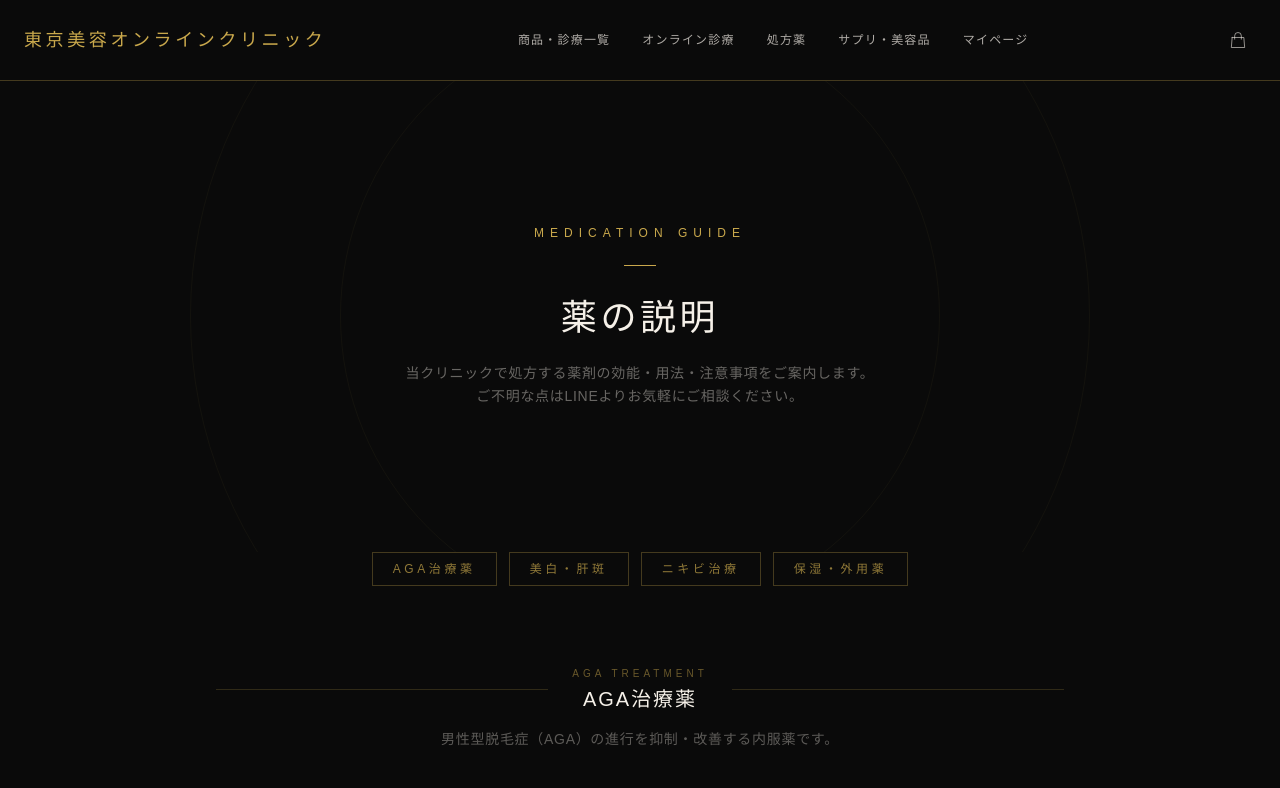
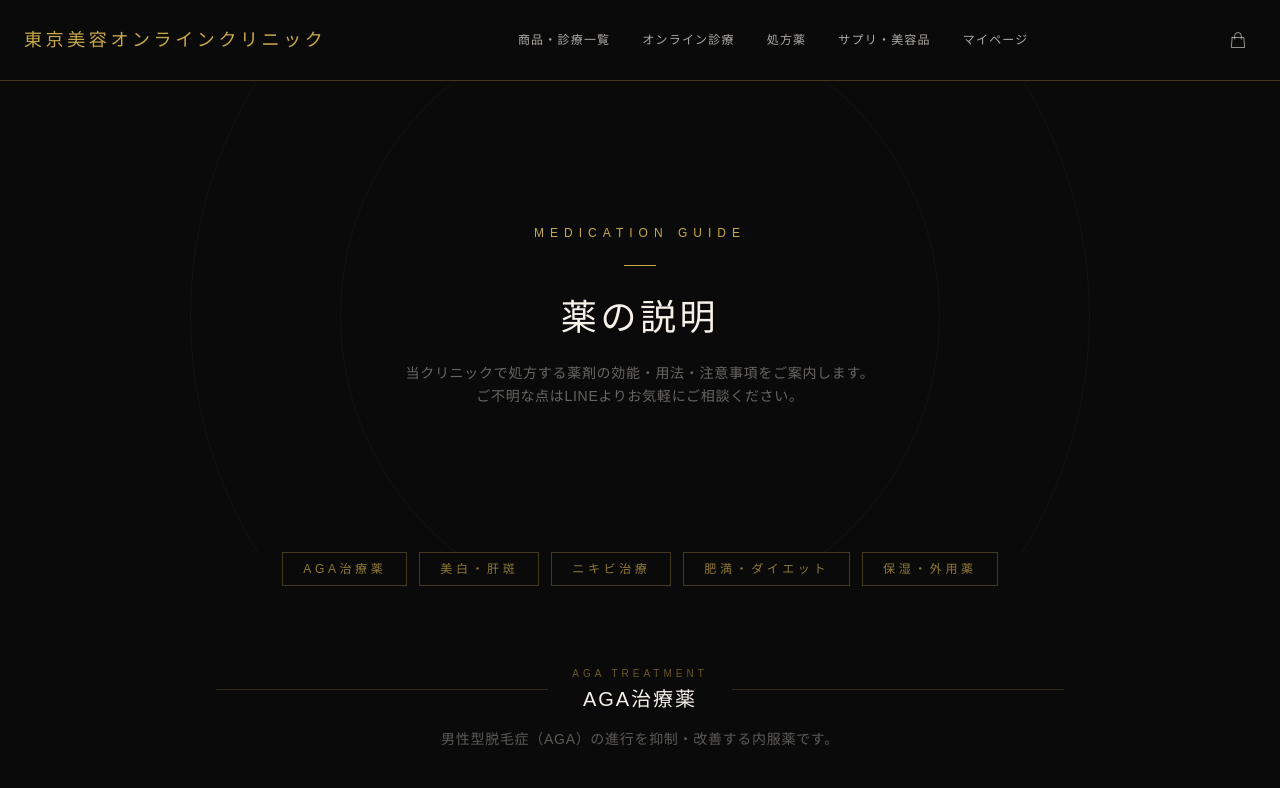
Before and after one commit to fumito2025-source/tokyo-beauty-online-clinic, a Next.js app: page /medication in a window 1280 px wide. Shown: the top 788 px of the page. Built offline with nearby package versions, Linux system fonts and the light colour scheme.

Commit message:
Add obesity/diet treatment category with Manjaro, Rybelsus

```diff
--- a/src/app/api/line/webhook/route.ts
+++ b/src/app/api/line/webhook/route.ts
@@ -37,6 +37,15 @@ function medicationMenuMessage(): LineMessage[] {
             text: "アダパレンゲル・ゼビアックスなど",
             actions: [
               { type: "uri", label: "詳しく見る", uri: `${BASE_URL}/medication#acne` },
+            ],
+          },
+          {
+            thumbnailImageUrl: `${BASE_URL}/medication/obesity.png`,
+            imageSize: "cover",
+            title: "肥満・ダイエット",
+            text: "マンジャロ・リベルサス・防風通聖散など",
+            actions: [
+              { type: "uri", label: "詳しく見る", uri: `${BASE_URL}/medication#obesity` },
             ],
           },
           {
--- a/src/app/medication/page.tsx
+++ b/src/app/medication/page.tsx
@@ -127,6 +127,42 @@ const categories = [
     ],
   },
   {
+    id: "obesity",
+    label: "肥満・ダイエット",
+    en: "OBESITY TREATMENT",
+    description: "GLP-1受容体作動薬など、医学的根拠に基づいた肥満治療薬です。自由診療となります。",
+    drugs: [
+      {
+        name: "マンジャロ皮下注（チルゼパチド）2.5mg / 5mg",
+        maker: "日本イーライリリー",
+        effect: "GIP・GLP-1デュアル受容体作動薬。食欲を抑制し、血糖値の上昇を緩やかにします。GLP-1単剤より高い体重減少効果が報告されています。",
+        usage: "週1回、腹部・太もも・上腕に皮下注射。2.5mgから開始し、状態に応じて増量します。",
+        caution: "悪心・嘔吐・下痢が生じることがあります。膵炎の既往がある方は要相談。美容・ダイエット目的は適応外の自由診療のため、医薬品副作用被害救済制度の対象外です。",
+      },
+      {
+        name: "リベルサス錠（セマグルチド）3mg / 7mg / 14mg",
+        maker: "ノボ ノルディスク",
+        effect: "GLP-1受容体作動薬の経口薬。注射が不要で、食欲抑制・体重減少効果があります。",
+        usage: "1日1回、起床後すぐに水約120mLで服用。服用後30分は飲食・他薬を避けてください。",
+        caution: "悪心・下痢・便秘が生じることがあります。甲状腺髄様がんの既往または家族歴がある方は禁忌。",
+      },
+      {
+        name: "ウゴービ皮下注（セマグルチド）",
+        maker: "ノボ ノルディスク",
+        effect: "肥満症治療に特化したGLP-1受容体作動薬。週1回投与で高い体重減少効果を発揮します。",
+        usage: "週1回、腹部・太もも・上腕に皮下注射。0.25mgから開始し、16週かけて2.4mgまで増量。",
+        caution: "悪心・嘔吐・下痢が多く見られます。膵炎・胆嚢疾患の既往がある方は要相談。",
+      },
+      {
+        name: "防風通聖散（ぼうふうつうしょうさん）",
+        maker: "ツムラ",
+        effect: "漢方薬。腹部の脂肪（内臓脂肪・皮下脂肪）を減らす効果が認められています。便秘・むくみの改善にも。",
+        usage: "1日2〜3回、食前または食間に服用。",
+        caution: "甘草含有のため、長期服用の場合は低カリウム血症に注意。利尿薬・グリチルリチン製剤との併用に注意してください。",
+      },
+    ],
+  },
+  {
     id: "moisturizing",
     label: "保湿・外用薬",
     en: "MOISTURIZING",
```
Also changed, not shown: public/medication/obesity.png (added).
